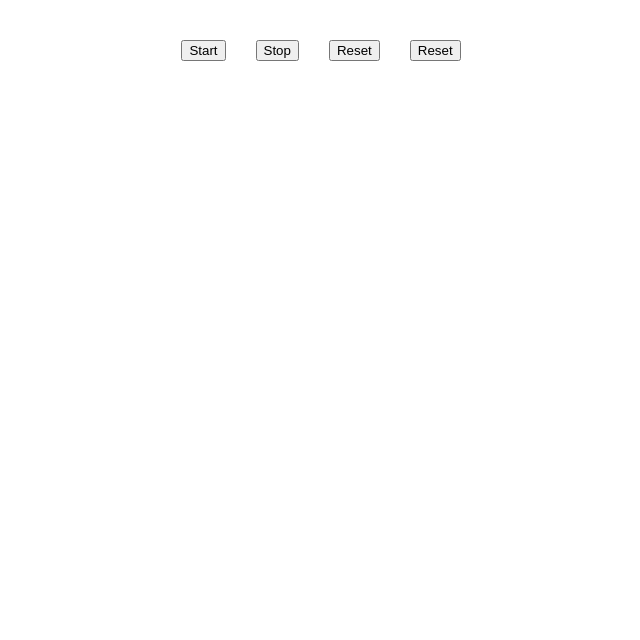
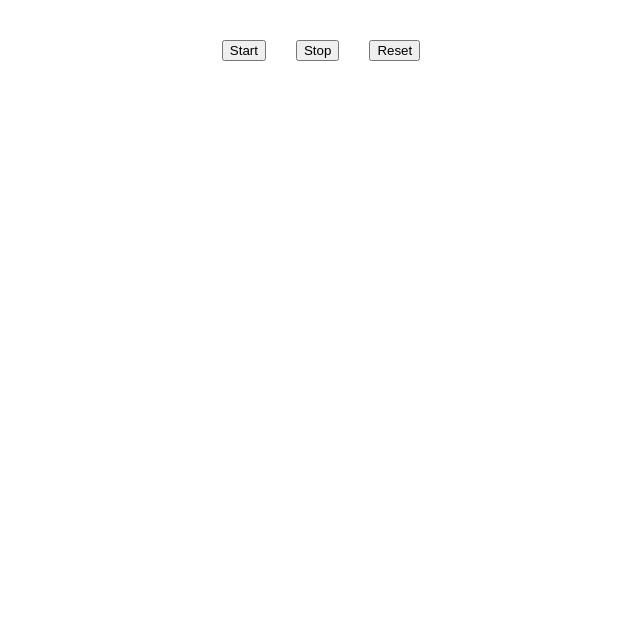
Before and after one commit to Adithya188288/pomodaro-clock, a website built with webpack: page template/index.html in a window 1280 px wide. Shown: the part 160-800 px from the top of the page, without its empty margins (319-959 px from the left). Built offline with nearby package versions, Linux system fonts and the light colour scheme.

Commit message:
remved button

```diff
--- a/template/index.html
+++ b/template/index.html
@@ -16,7 +16,6 @@
         <button id='start'>Start</button>
         <button id='stop'>Stop</button>
         <button id='reset'>Reset</button>
-        <button id='reset2'>Reset</button>
     </div>
 
 </body>
```
